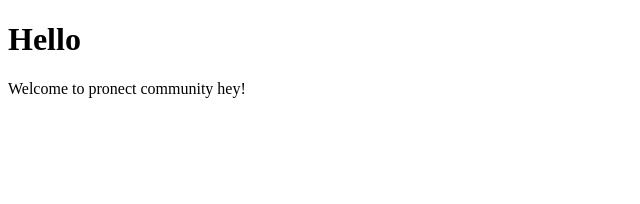
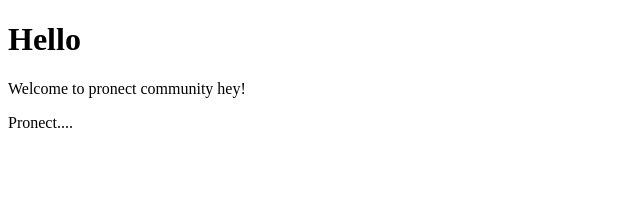
Before and after one commit to Naman13Kumawat/ProNect, a JavaScript app in the folder pronect/: page / in a window 1280 px wide. Shown: the top 204 px of the page, without its empty margins (0-640 px from the left). Built offline with nearby package versions, Linux system fonts and the light colour scheme; the HTML template or start-up script is replaced by a standard one.

Commit message:
practice commit

```diff
--- a/pronect/src/App.js
+++ b/pronect/src/App.js
@@ -5,6 +5,7 @@ function App() {
     <div >
      <h1>Hello</h1>
      <p> Welcome to pronect community hey! </p>
+     <p>Pronect....</p>
     </div>
   );
 }
```
